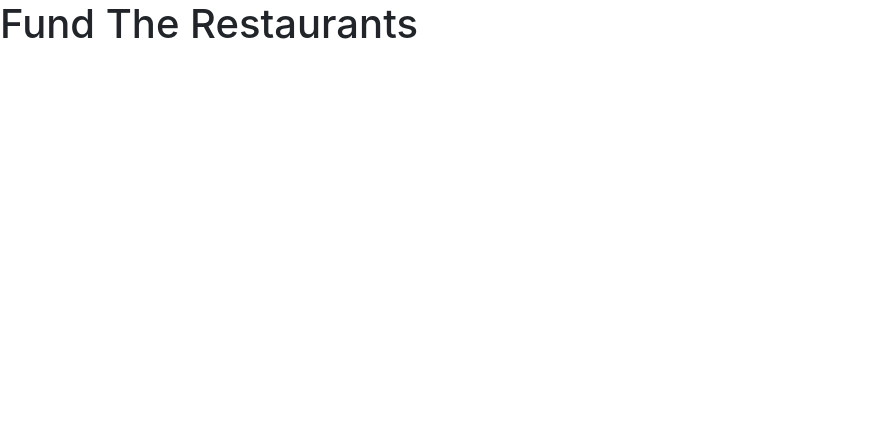
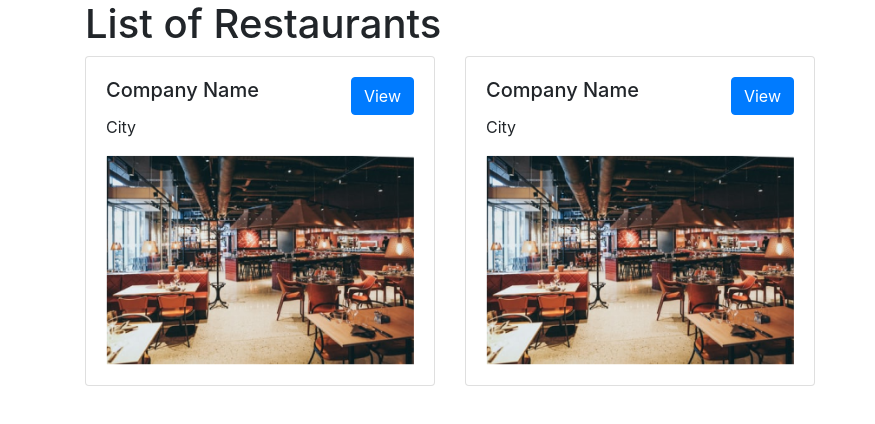
Before and after one commit to ff6k/Fund-The-Restaurants, a React (Create React App) app: page / in a window 1280 px wide. Shown: the top 424 px of the page, without its empty margins (0-875 px from the left). Built offline with nearby package versions, Linux system fonts and the light colour scheme.

Commit message:
add a list of restaurants page

```diff
--- a/src/App.js
+++ b/src/App.js
@@ -3,6 +3,7 @@ import { BrowserRouter as Router, Route  } from 'react-router-dom';
 import Web3 from 'web3';
 
 import './App.css';
+import Restaurants from './components/Restaurants';
 
 class App extends Component{
   async componentWillMount(){
@@ -26,7 +27,9 @@ class App extends Component{
   render(){
     return (
       <Router className="App">
-        <h1>Fund The Restaurants</h1>
+        <Route path="/">
+          <Restaurants />
+        </Route>
       </Router>
     );
   }
--- /dev/null
+++ b/src/components/Restaurants.js
@@ -0,0 +1,40 @@
+import React from 'react';
+
+function Restaurants(){
+  return(
+    <div className="container">
+      <h1>List of Restaurants</h1>
+
+      <div className="row">
+        <div className="col-12 col-md-6 col-lg-4">
+          <div className="card">
+            <div className="card-body">
+              <div className="d-flex justify-content-between align-items-center">
+                <h5 className="card-title">Company Name</h5>
+                <button className="btn btn-primary">View</button>
+              </div>
+              <p>City</p>
+              <img className="card-img-top" src="images/restaurant.png" alt="Card image cap" />
+            </div>
+          </div>
+        </div>
+
+        <div className="col-12 col-md-6 col-lg-4">
+          <div className="card">
+            <div className="card-body">
+              <div className="d-flex justify-content-between align-items-center">
+                <h5 className="card-title">Company Name</h5>
+                <button className="btn btn-primary">View</button>
+              </div>
+              <p>City</p>
+              <img className="card-img-top" src="images/restaurant.png" alt="Card image cap" />
+            </div>
+          </div>
+        </div>
+      </div>
+
+    </div>
+  )
+}
+
+export default Restaurants;
```
Also changed, not shown: public/images/restaurant.png (added).
